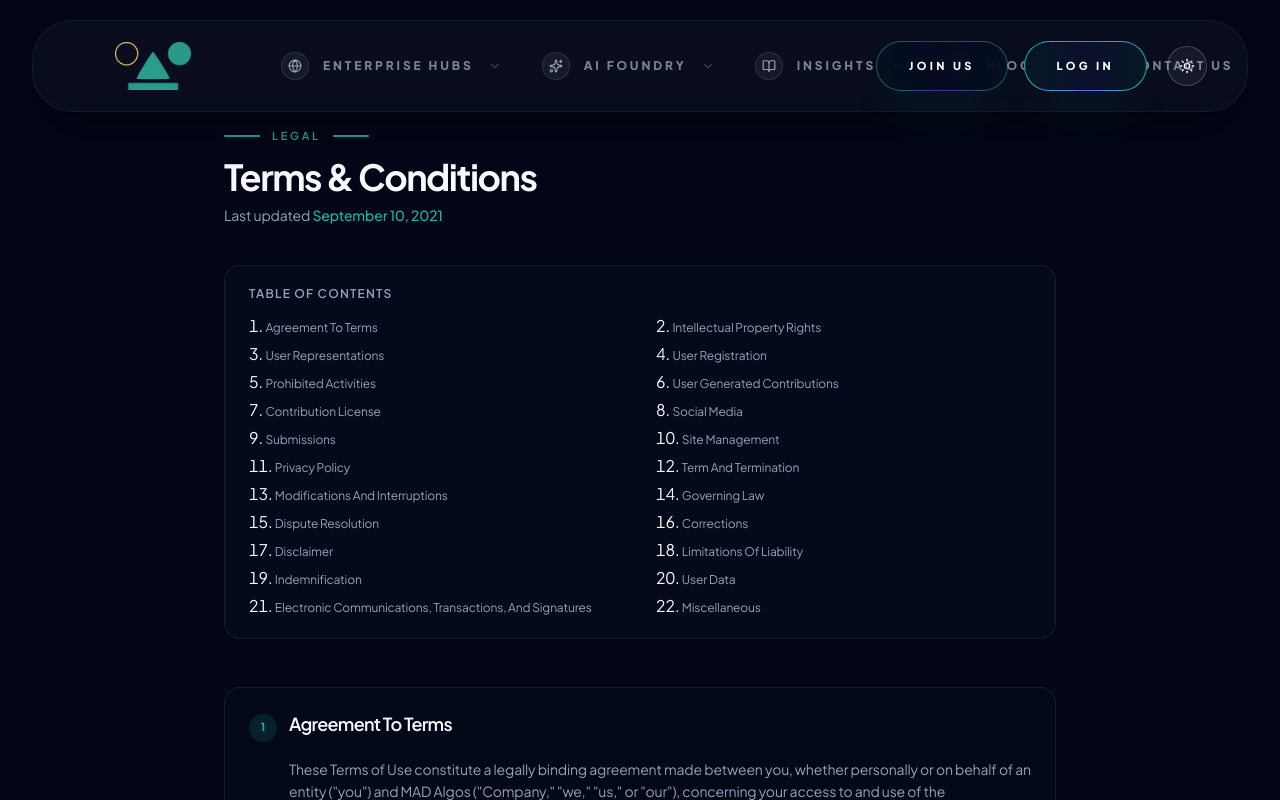
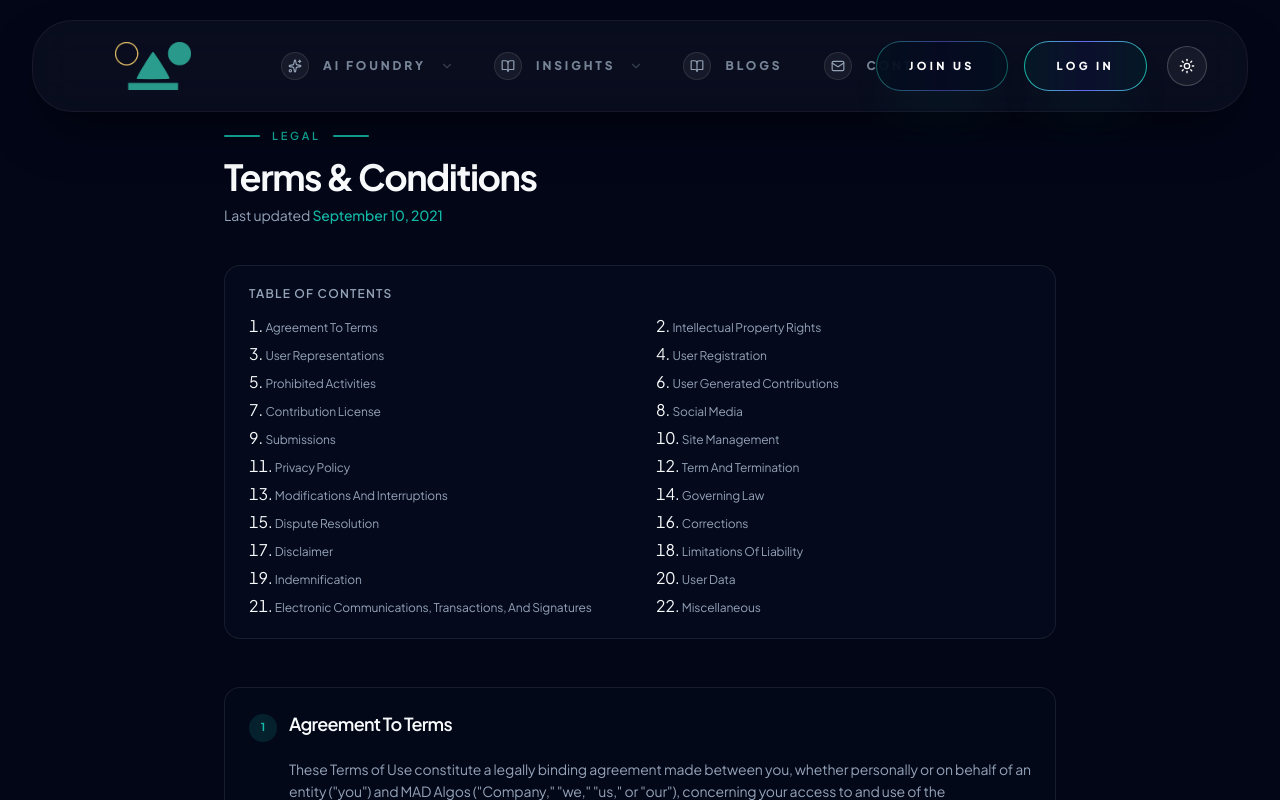
Before and after one commit to Adarsh-Dhawale/MADALGOS-beta, a Next.js app: page /terms in a window 1280 px wide. Shown: the top 800 px of the page. Built offline with nearby package versions, Linux system fonts and the light colour scheme.

Commit message:
nav changess

```diff
--- a/src/components/sections/header.tsx
+++ b/src/components/sections/header.tsx
@@ -2,21 +2,11 @@
 
 import React, { useState, useEffect } from "react";
 import Link from "next/link";
-import { ChevronDown, Menu, X, Box, BookOpen, Mail, Sparkles, Globe, BarChart3, ShieldCheck, Sun, Moon } from "lucide-react";
+import { ChevronDown, Menu, X, Box, BookOpen, Mail, Sparkles, BarChart3, ShieldCheck, Sun, Moon } from "lucide-react";
 import { cn } from "@/lib/utils";
 import Image from "next/image";
 
 const NAV_ITEMS = [
-  {
-    name: "ENTERPRISE HUBS",
-    href: "#",
-    icon: <Globe className="w-3.5 h-3.5" />,
-    dropdown: [
-      { name: "Silicon Valley Hub", href: "#", description: "Deep-tech innovation center", icon: <Globe className="w-4 h-4" /> },
-      { name: "Bengaluru Campus", href: "#", description: "B2B engineering excellence", icon: <Box className="w-4 h-4" /> },
-      { name: "Singapore Lab", href: "#", description: "Global strategy & fintech", icon: <ShieldCheck className="w-4 h-4" /> },
-    ]
-  },
   {
     name: "AI FOUNDRY",
     href: "#",
```
